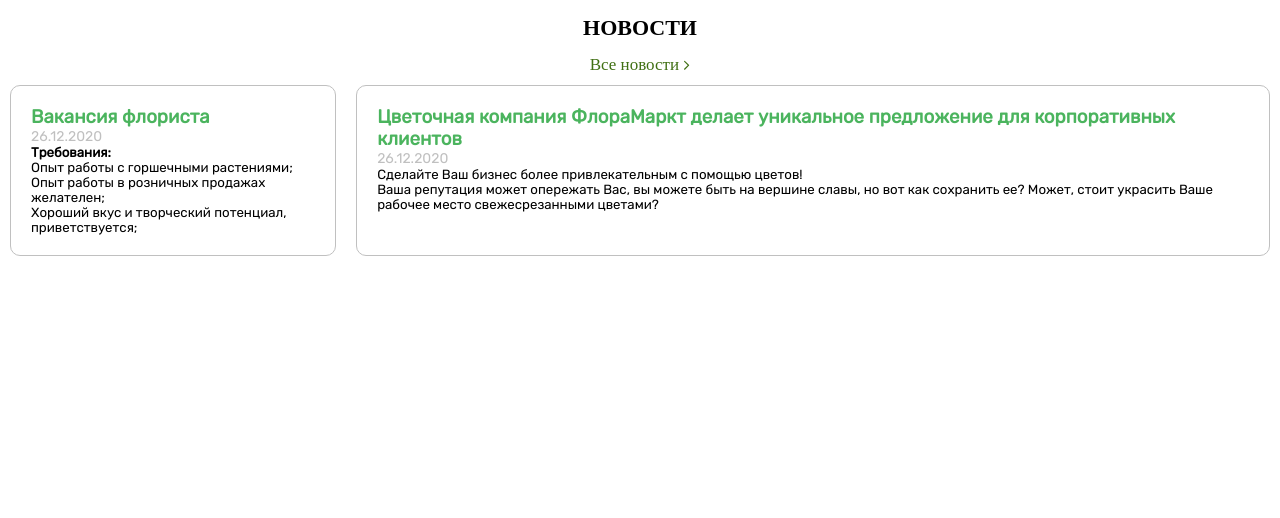
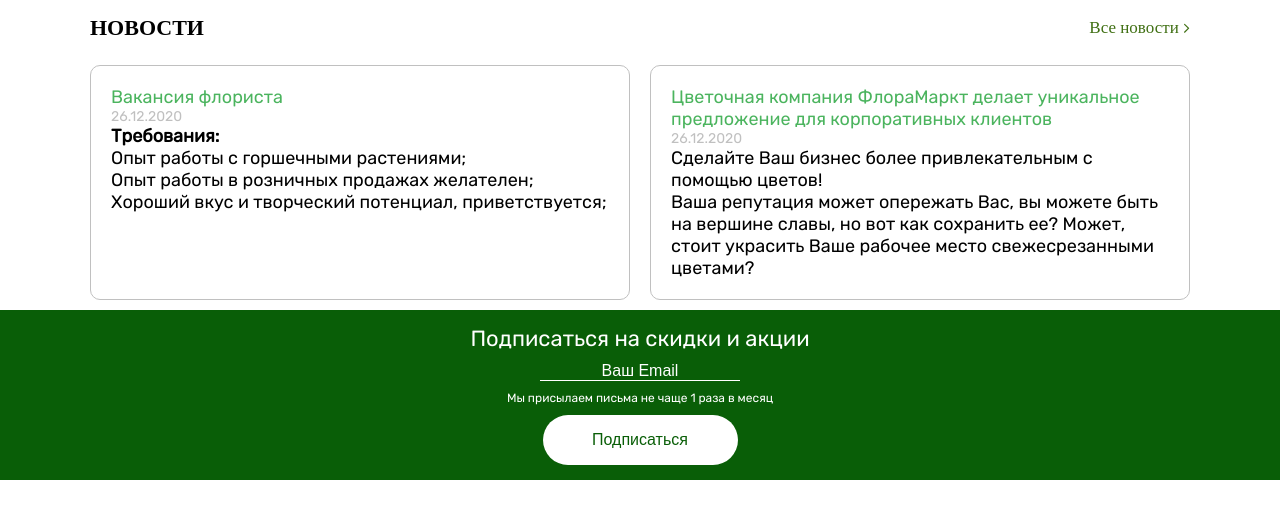
Before and after one commit to KatyeRa/rakitova_laba5, a plain HTML site: page index-z.html in a window 1280 px wide. Drawn offline with nearby package versions, Linux system fonts and the light colour scheme.

Commit message:
change follow

```diff
--- a/css/stylez.css
+++ b/css/stylez.css
@@ -22,14 +22,11 @@ body{
 }
 
 .news__title{
-  display: flex;
-  flex-direction: column;
-  align-items: center;
+  text-align: center;
 }
 .news__h1{
   font-family: 'Cormorant Garamond';
   font-size: 22px;
-
 }
 .news__h2{
   font-family: 'Rubil';
@@ -54,6 +51,8 @@ body{
 }
 .news__h3{
   color: var(--lightgreen);
+  font-size: 18px;
+  font-weight: normal;
 }
 .news__h4{
   font-size: 14px;
@@ -62,21 +61,98 @@ body{
 }
 .news__h5{
   font-weight: normal;
+  font-size: 18px;
 }
 .news__media{
   display: none;
 }
 @media (min-width: 375px) {
+  .news__adaptive{
+    display: flex;
+    flex-direction: row;
+    justify-content: center;
+  }
+  .news__h1{
+    text-align: left;
+  }
   .news__title{
     display: flex;
-    justify-content: ;
+    justify-content: space-between;
+    align-items: center;
+    margin-left: 90px;
+    margin-right: 90px;
+  }
+  .news__h2{
+    text-align: right;
   }
   .news__media{
     display: block;
+    width: 540px;
+  }
+  .news__vacancy{
+    width: 540px;
   }
   .news_adaptive{
     display: flex;
     justify-content: space-between;
-
+  }
+  .follow{
+    display: flex;
+    flex-direction: column;
   }
 }
+@media (max-width: 420px){
+  .news__media{
+    display: none;
+  }
+  .news__title{
+    flex-direction: column;
+  }
+}
+
+.follow{
+  display: flex;
+  align-items: center;
+  background: #095E07;
+  padding: 15px;
+  width: 100%;
+
+}
+.follow__h1{
+  font-family: 'Rubik';
+  font-size: 22px;
+  color: var(--white);
+  text-align: center;
+  margin-bottom: 10px;
+}
+.follow__input{
+  color: var(--white);
+  width: 200px;
+  border: 0px;
+  border-bottom: 1px solid var(--white);
+  background: #095E07;
+  margin-bottom: 10px;
+}
+.follow__input::placeholder {
+  color: var(--white);
+  text-align: center;
+  font-style: normal;
+}
+.follow__paragraph{
+  font-size: 12px;
+  font-family: 'Rubik';
+  font-style: italic;
+  color: var(--white);
+  text-align: center;
+  margin-bottom: 10px;
+  font-style: normal;
+}
+.follow__button{
+  background: var(--white);
+  color: #095E07;
+  border-radius: 50px;
+  width: 195px;
+  height: 50px;
+  padding: 15px 30px;
+  border: 0px;
+}
--- a/index-z.html
+++ b/index-z.html
@@ -8,6 +8,9 @@
     <link rel="stylesheet" href="css/normalize.css">
     <link rel="preconnect" href="https://fonts.gstatic.com">
     <link href="https://fonts.googleapis.com/css2?family=Rubik&display=swap" rel="stylesheet">
+    <link rel = "preconnect" href = "https://fonts.gstatic.com">
+    <link rel="preconnect" href="https://fonts.gstatic.com">
+    <link href="https://fonts.googleapis.com/css2?family=Rubik:ital@1&display=swap" rel="stylesheet">
     <link rel="preconnect" href="https://fonts.gstatic.com">
     <link href="https://fonts.googleapis.com/css2?family=Cormorant+Garamond:ital,wght@1,300&display=swap" rel="stylesheet">
     <link rel="preconnect" href="https://fonts.gstatic.com">
@@ -17,20 +20,20 @@
     <title>ФлораМаркт</title>
 </head>
 <body>
-  <div class="new">
+  <section class="news">
     <div class="news__title">
       <h1 class="news__h1">НОВОСТИ</h1>
       <a class="news__h2" href="">Все новости
       <img class="advertisement__link__img" src="img/angle-right.svg"></a>
     </div>
-    <div class="news_adaptive">
+    <div class="news__adaptive">
       <div class="news__vacancy">
-        <h3 class="news__h3">Вакансия флориста</h3>
-        <h4 class="news__h4">26.12.2020</h4>
-        <h5 class="news__h5"> <b>Требования:</b><br>
+        <p class="news__h3">Вакансия флориста</p>
+        <p class="news__h4">26.12.2020</p>
+        <p class="news__h5"> <b>Требования:</b><br>
           Опыт работы с горшечными растениями; <br>
           Опыт работы в розничных продажах желателен; <br>
-          Хороший вкус и творческий потенциал, приветствуется;</h5>
+          Хороший вкус и творческий потенциал, приветствуется;</p>
       </div>
       <div class="news__vacancy news__media">
         <h3 class="news__h3">Цветочная компания ФлораМаркт делает уникальное предложение для корпоративных клиентов</h3>
@@ -40,6 +43,13 @@
           Может, стоит украсить Ваше рабочее место свежесрезанными цветами?</h5>
       </div>
     </div>
-  </div>
+  </section>
+
+  <section class="follow">
+    <p class="follow__h1">Подписаться на скидки и акции</p>
+    <input class="follow__input "alt="text" placeholder="Ваш Email">
+    <p class="follow__paragraph">Мы присылаем письма не чаще 1 раза в месяц</p>
+    <button type="submit" class="follow__button">Подписаться</button>
+  </section>
 </body>
 </html>
```
